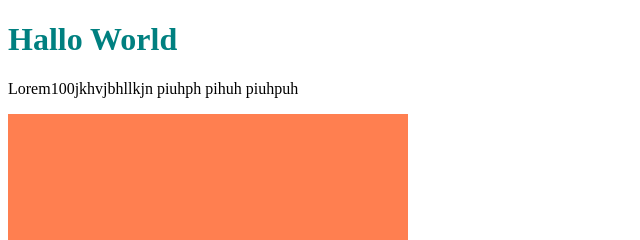
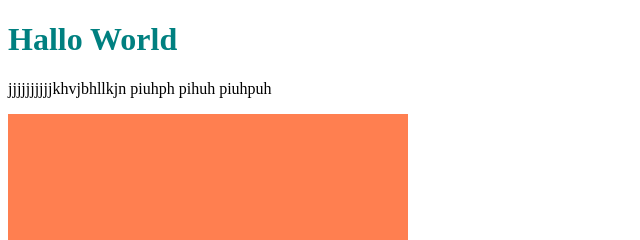
Before and after one commit to OlenaVer/git, a plain HTML site: page index.html in a window 1280 px wide. Shown: the top 240 px of the page, 0-640 px from the left. Drawn offline with Linux system fonts and the light colour scheme.

Commit message:
Update index.html
text p

```diff
--- a/index.html
+++ b/index.html
@@ -10,8 +10,9 @@
 </head>
 <body>
 <h1>Hallo World</h1>
-<p>Lorem100jkhvjbhllkjn  piuhph pihuh piuhpuh</p>
+<p>jjjjjjjjjjkhvjbhllkjn  piuhph pihuh piuhpuh</p>
 <div class="horn">
+
 
 </div>
 </body>
```
